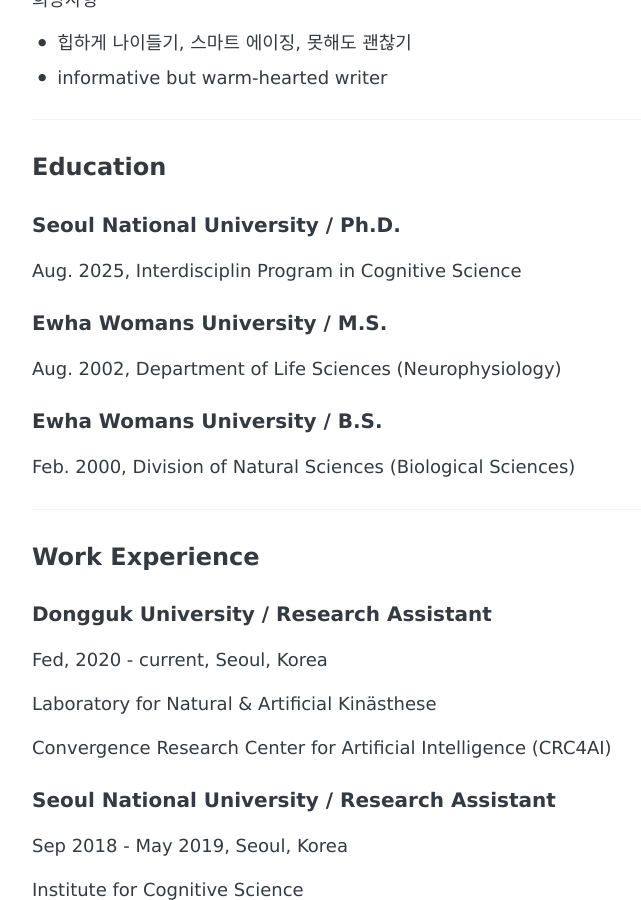
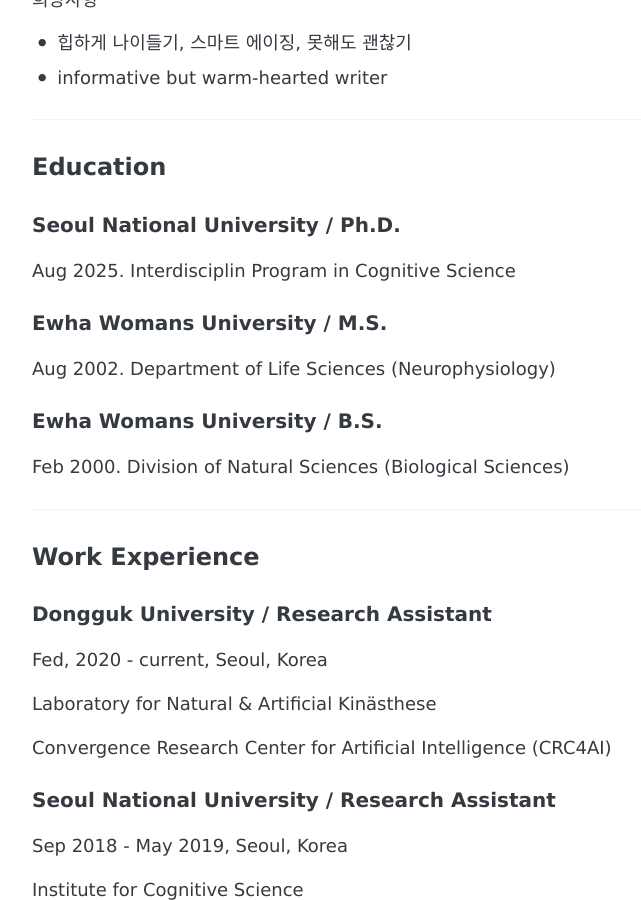
Before and after one commit to shinymj/shinymj.github.io, a Jekyll site: the page built from about.md, in a window 1280 px wide and 900 px high, scrolled down 1186 px. Shown: the whole window, without its empty margins (248-889 px from the left). Built offline with Jekyll 4.4.1, drawn with Linux system fonts in a browser that asks for light colours.

```diff
--- a/about.md
+++ b/about.md
@@ -41,15 +41,15 @@ I majored Biology and Cognitive Science.
 ## **Education**
 ### Seoul National University / Ph.D.
 
-Aug. 2025, Interdisciplin Program in Cognitive Science
+Aug 2025. Interdisciplin Program in Cognitive Science
 
 ### Ewha Womans University / M.S.
 
-Aug. 2002, Department of Life Sciences (Neurophysiology)
+Aug 2002. Department of Life Sciences (Neurophysiology)
 
 ### Ewha Womans University / B.S.
 
-Feb. 2000, Division of Natural Sciences (Biological Sciences)
+Feb 2000. Division of Natural Sciences (Biological Sciences)
 
 ---
 ## **Work Experience**
```
